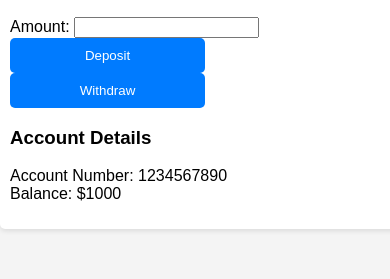
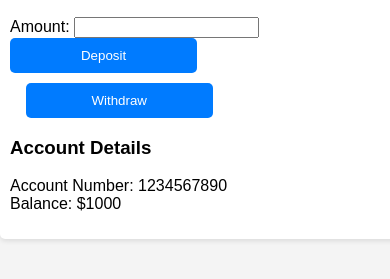
Before and after one commit to Debbatisudheer/Encapsulation, a plain HTML site: page index.html in a window 390 px wide. Shown: the part 89-368 px from the top of the page. Drawn offline with Linux system fonts and the light colour scheme.

Commit message:
Update styles.css

```diff
--- a/styles.css
+++ b/styles.css
@@ -38,7 +38,10 @@ button:hover {
     }
     button {
         display: block;
-        width: 50%;
-        margin-bottom: 10px 20px;
+        width: 48%;
+        margin-bottom: 10px;
+    }
+     button:last-child {
+        margin-left: 4%; /* Adjusted margin between buttons for mobile screens */
     }
     }
```
